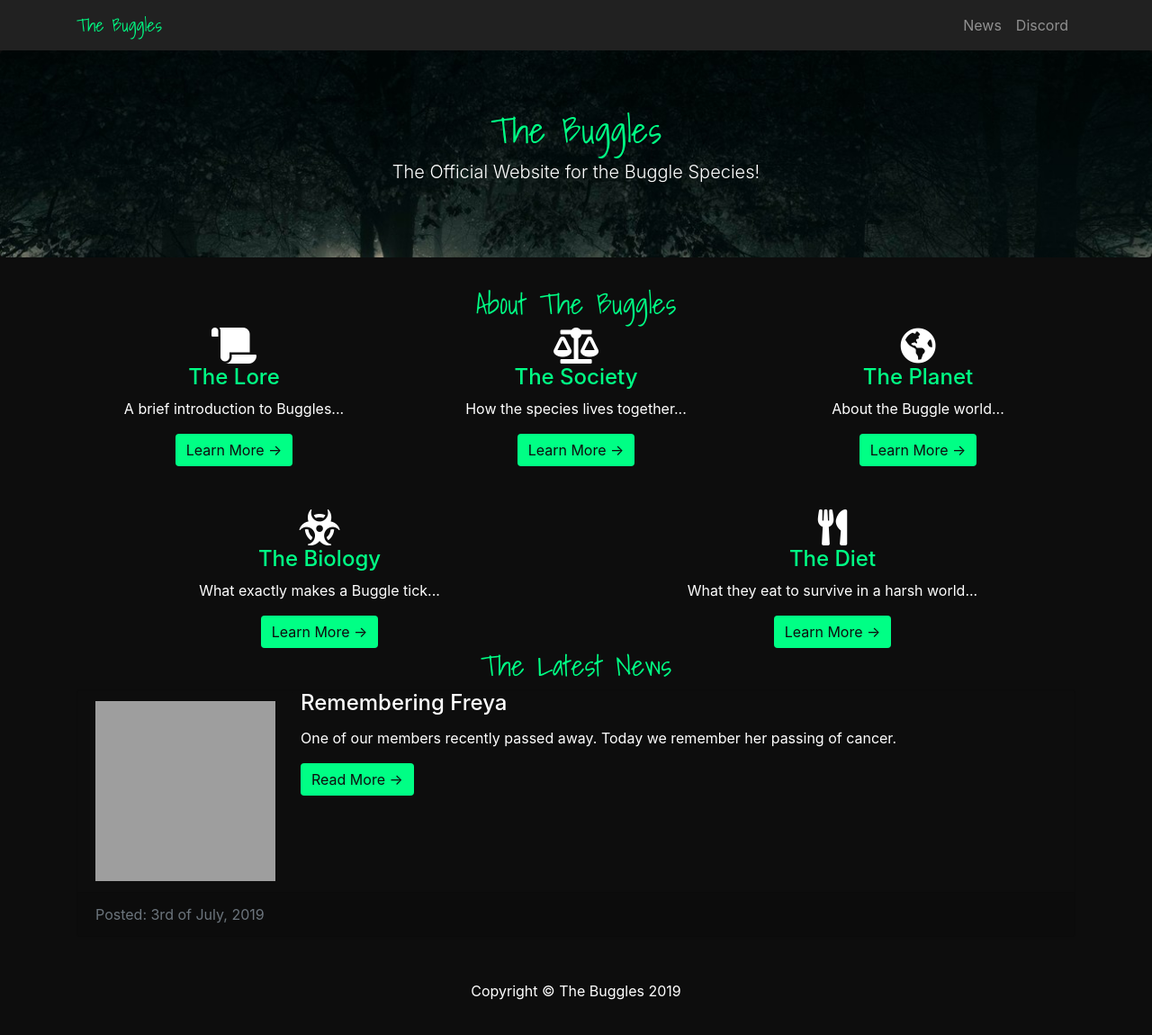
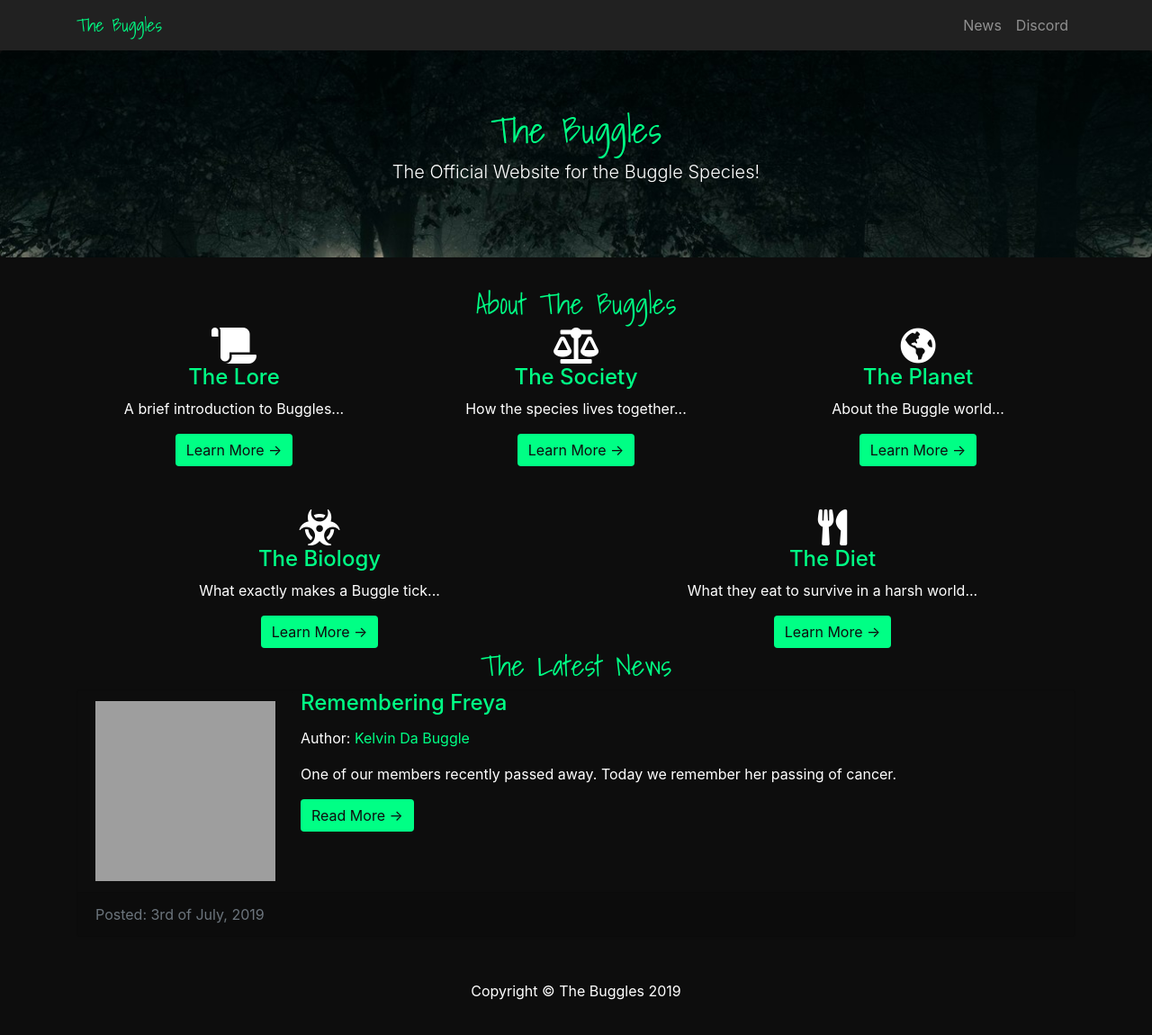
Before and after one commit to bugglespecies/bugglespecies.github.com, a Jekyll site: the page built from index.md, in a window 1280 px wide and 1161 px high. Shown: the top 1150 px of the window at 90% size. Built offline with Jekyll 4.4.1, drawn with Linux system fonts in a browser that asks for light colours; nearby versions of some CDN libraries; grey boxes are pictures that could not be loaded.

Commit message:
Update homepage.html

```diff
--- a/_layouts/homepage.html
+++ b/_layouts/homepage.html
@@ -109,7 +109,8 @@
 					<img src="{{ post.image }}" alt="{{ post.title }}" style="width: 200px; height: 200px;">
 				</div>
 				<div class="card-block px-2">
-					<h4 class="card-title">{{ post.title }}</h4>
+					<h4 class="card-title text-primary">{{ post.title }}</h4>
+					<p class="card-text">Author: <span class="text-primary">{{ post.author }}</span></p>
 					<p class="card-text">{{ post.summary }}</p>
 					<a class="btn btn-primary text-dark" href="{{ post.url }}">Read More &rarr;</a>
 				</div>
```
